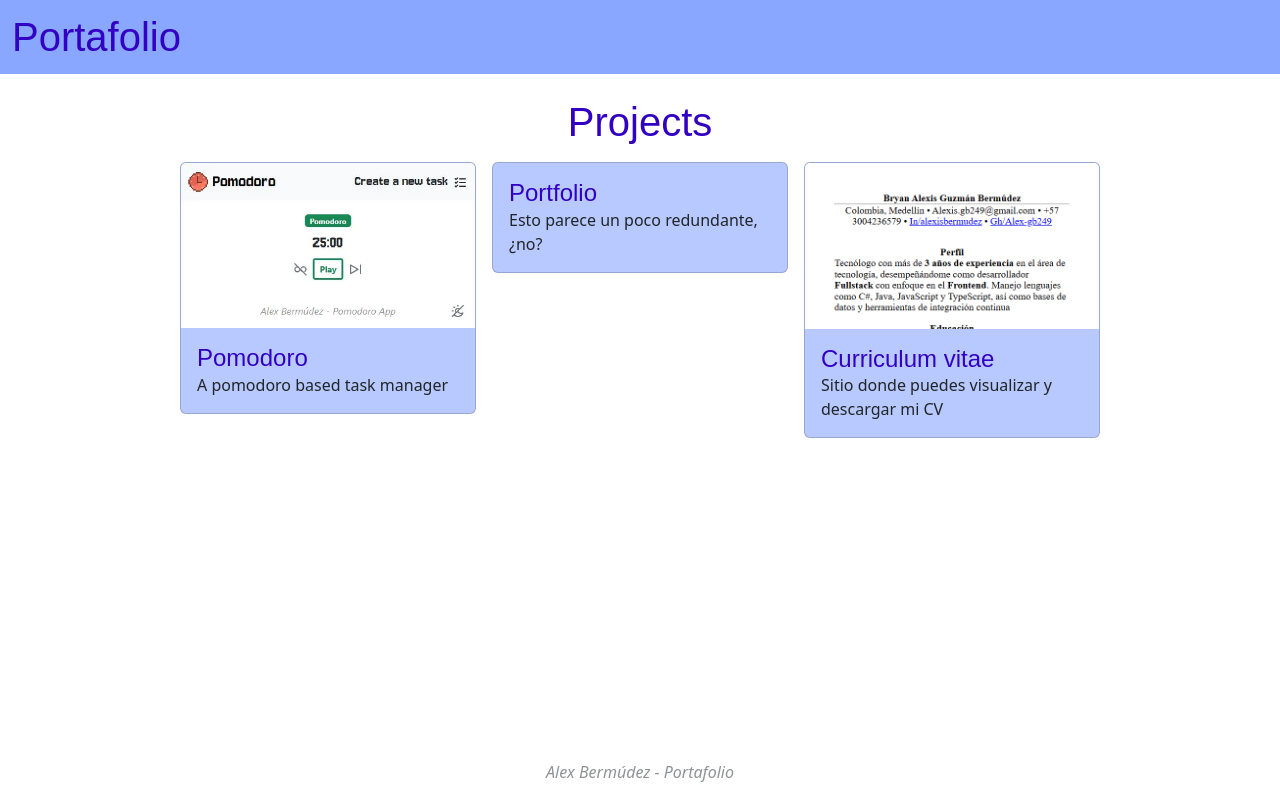
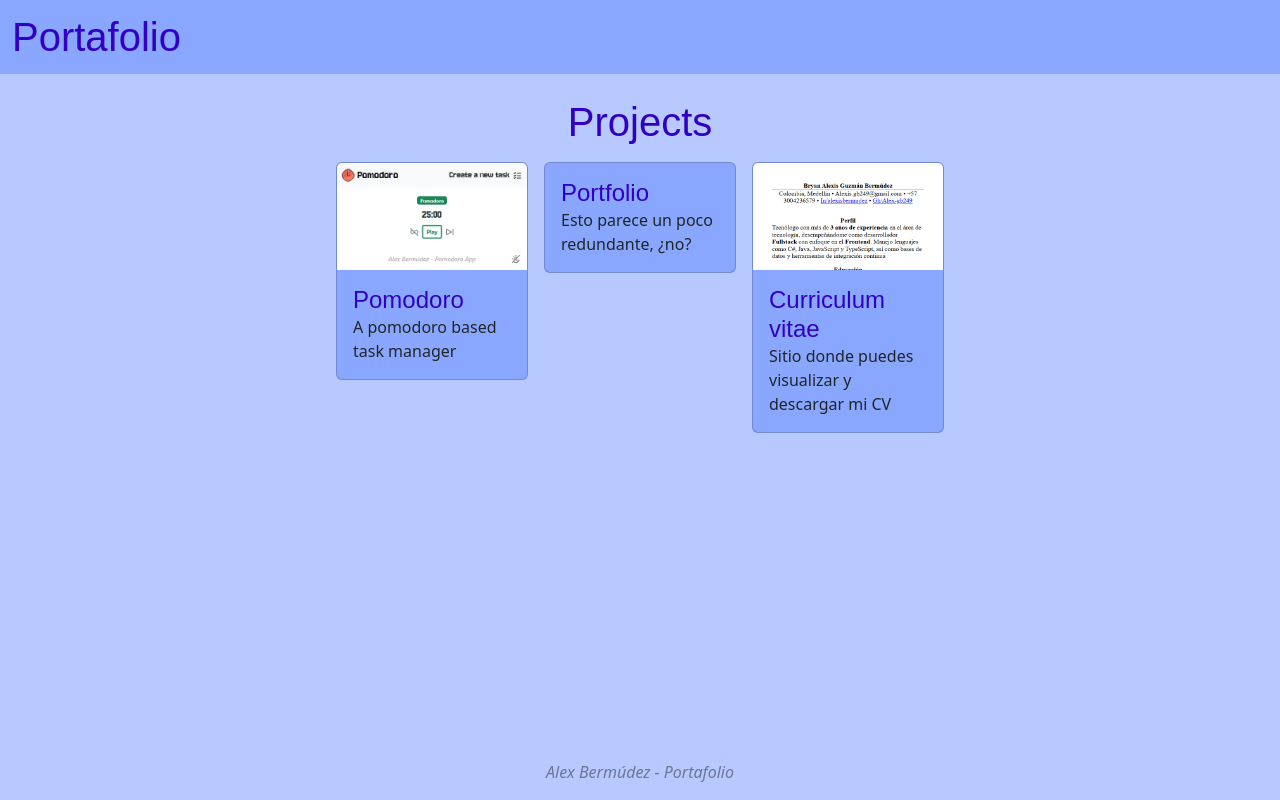
Before and after one commit to Alex-gb249/portfolio, a React (Vite) app: page / in a window 1280 px wide. Built offline with nearby package versions, Linux system fonts and the light colour scheme; a web font is replaced by a local one.

Commit message:
Add minor styles

```diff
--- a/src/components/card/Card.css
+++ b/src/components/card/Card.css
@@ -1,5 +1,5 @@
 .card {
-  background-color: var(--color-lighter-blue);
+  background-color: var(--color-light-blue);
   transition: box-shadow 0.3s ease, transform 0.3s ease;
 }
 
--- a/src/components/header/Header.css
+++ b/src/components/header/Header.css
@@ -1,7 +1,3 @@
 nav {
   background-color: var(--color-light-blue);
 }
-
-.header-title {
-  color: var(--color-main);
-}
--- a/src/index.css
+++ b/src/index.css
@@ -5,6 +5,7 @@
 }
 
 body {
+  background-color: var(--color-lighter-blue);
   margin: 0;
 }
 
--- a/src/pages/Projects.tsx
+++ b/src/pages/Projects.tsx
@@ -10,7 +10,7 @@ function Projects() {
       <h1 className="text-center mb-3">Projects</h1>
       <div className="row g-3 justify-content-center">
         {projects.map((project, index) => (
-          <div className="col-12 col-sm-6 col-md-4 col-lg-3" key={index}>
+          <div className="col-12 col-sm-6 col-lg-3 col-xl-2" key={index}>
             <Card title={project.title} description={project.description} imageUrl={project.imageUrl} url={project.url} isNewTab={project.isNewTab} />
           </div>
         ))}
```
